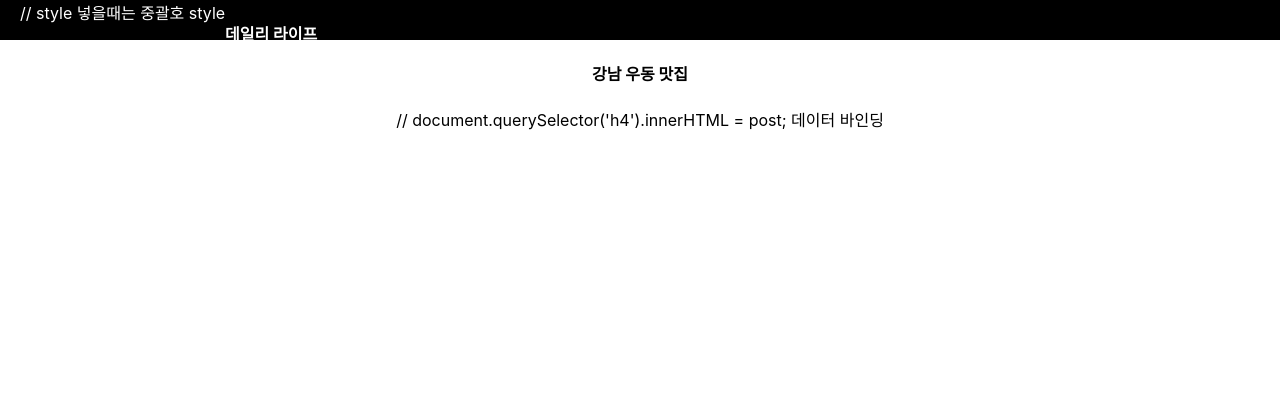
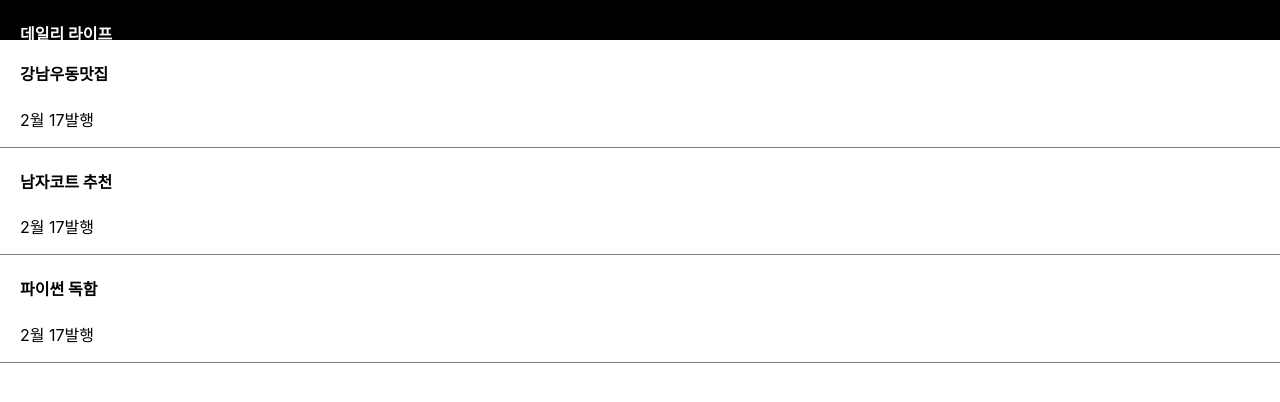
Before and after one commit to Zvckaya/react_blog, a React (Create React App) app: page / in a window 1280 px wide. Shown: the top 402 px of the page. Built offline with nearby package versions, Linux system fonts and the light colour scheme.

Commit message:
add state

```diff
--- a/src/App.css
+++ b/src/App.css
@@ -24,6 +24,16 @@
   color: white;
 }
 
+div{
+  box-sizing: border-box;
+}
+
+.list{
+  padding-left: 20px;
+  text-align: left;
+  border-bottom: 1px solid grey;
+}
+
 .black-nav{
   display: flex;
   background: black;
--- a/src/App.js
+++ b/src/App.js
@@ -1,18 +1,33 @@
-import logo from './logo.svg';
-import './App.css';
+import logo from "./logo.svg";
+import "./App.css";
+import { useState } from "react";
 
 function App() {
-
-  let post = '강남 우동 맛집';
-
-
+  let postName = ["강남우동맛집", "남자코트 추천", "파이썬 독함"];
+  let [title1, m1] = useState(postName[0]);
+  let [title2, m2] = useState(postName[1]);
+  let [title3, m3] = useState(postName[2]);
 
   return (
     <div className="App">
-      <div className="black-nav"> // style 넣을때는 중괄호 style {}
+      <div className="black-nav">
+        {" "}
+        {/*style 넣을때는 중괄호 style {}*/}
         <h4>데일리 라이프</h4>
       </div>
-      <h4>{post}</h4>  // document.querySelector('h4').innerHTML = post; 데이터 바인딩
+      <div className="list">
+        <h4>{title1}</h4>
+        <p>2월 17발행</p>
+      </div>
+      <div className="list">
+        <h4>{title2}</h4>
+        <p>2월 17발행</p>
+      </div>
+      <div className="list">
+        <h4>{title3}</h4>
+        <p>2월 17발행</p>
+      </div>
+      {/* document.querySelector('h4').innerHTML = post; 데이터 바인딩 */}
     </div>
   );
 }
```
Also changed, not shown: 1 other file (tests, documents, lock files or other folders).
